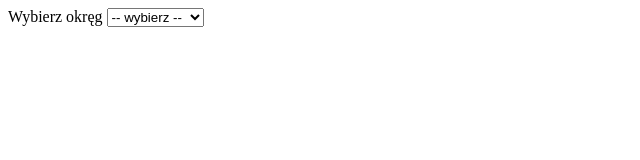
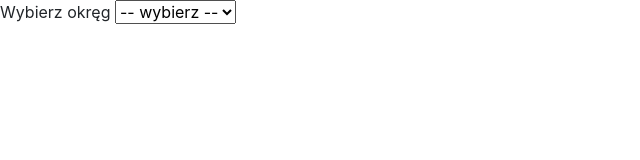
Before and after one commit to szkoleniephq/szkoleniephq, a website: page mobile/index.html in a window 1280 px wide. Shown: the whole page, without its empty margins (0-640 px from the left). Drawn offline with nearby package versions, Linux system fonts and the light colour scheme.

Commit message:
styles rel

```diff
--- a/mobile/index.html
+++ b/mobile/index.html
@@ -9,10 +9,9 @@
         <title></title>
         <meta name="description" content="">
         <meta name="viewport" content="width=device-width, initial-scale=1">
-        <link href="bootstrap/css/bootstrap.min.css" />
-        <link href="bootstrap/css/bootstrap-theme.min.css" />
-        <link href="style.css" />
-        <link rel="stylesheet" type="text/css" href="">
+        <link rel="stylesheet" href="lib/bootstrap/css/bootstrap.min.css" />
+        <link rel="stylesheet" href="lib/bootstrap/css/bootstrap-theme.min.css" />
+        <link rel="stylesheet" href="css/style.css" />
     </head>
     <body>
 
```
